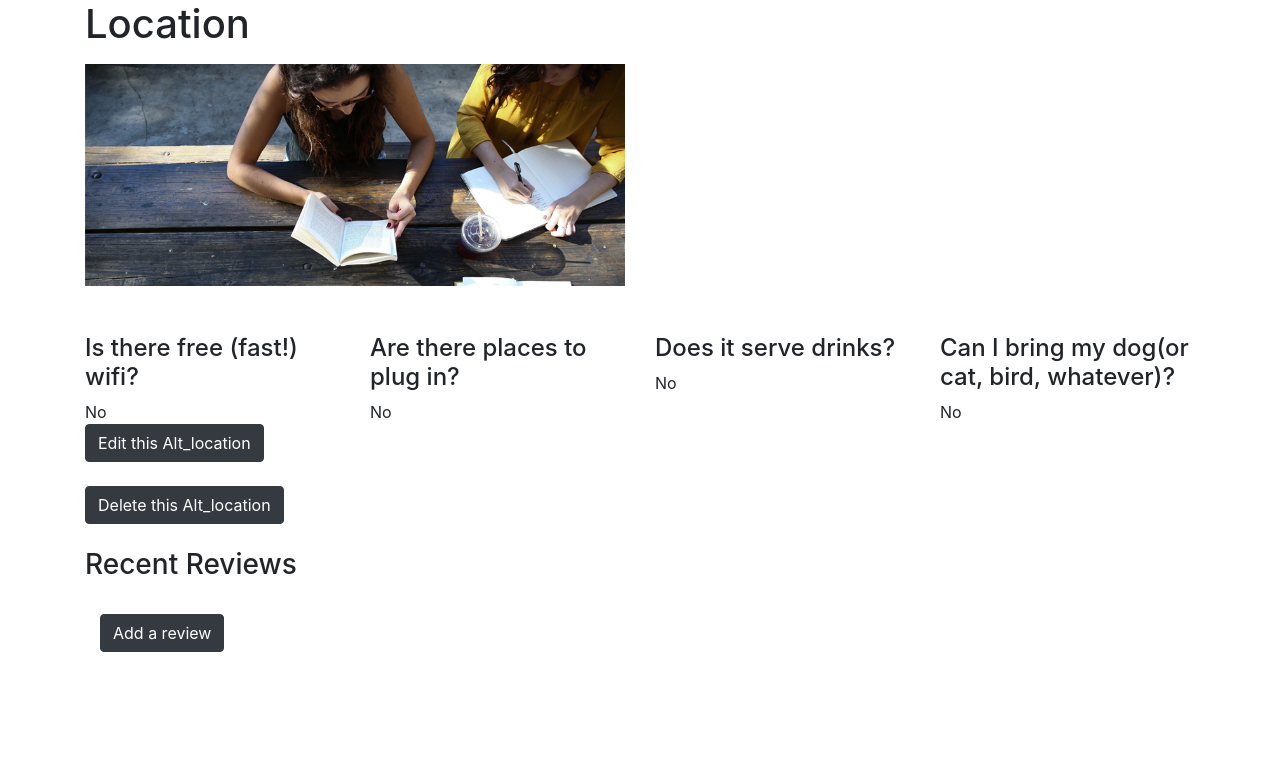
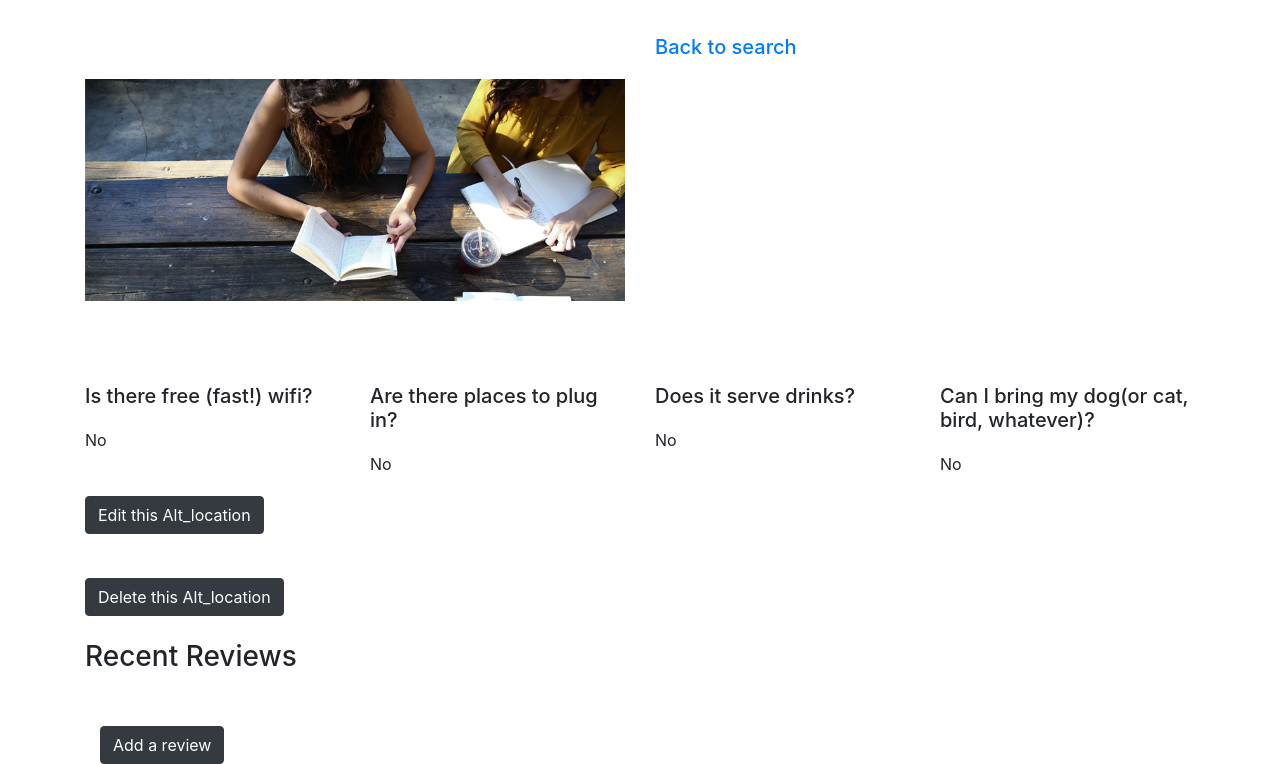
Before and after one commit to SammyDartnall10/alt_work, a Flask app: template templates/location.html in a window 1280 px wide. Shown: the part 56-820 px from the top of the page. Before the commit the page ends 708 px from the top, so only its background shows below. Run offline with Flask 2, Linux system fonts and the light colour scheme; the template is opened without the code that fills it, so the values that code supplies are empty; some libraries are stand-ins or nearby versions.

Commit message:
updating layout

```diff
--- a/static/css/styles.css
+++ b/static/css/styles.css
@@ -1,19 +1,28 @@
-#enter_username {
-  width: 45%;
-  top: calc(50% - 100px);
-  /* 100px is half the height..*/
-  position: absolute;
-  margin-left: auto;
-  margin-right: auto;
+h1 {
+  margin-top: 35px;
+  margin-bottom: 20px;
+  text-decoration: underline
+}
+
+h2{
+  margin-top: 35px;
+  margin-bottom: 20px;
 
 }
 
-/*.star-rating {
-  line-height:32px;
-  font-size:1.25em;
-}*/
+h5 {
+  margin-top: 35px;
+  margin-bottom: 20px;
+}
 
-/*.star-rating .fa-star{color: yellow;}*/
+a {
+
+  text-decoration: none !important;
+}
+
+.btn {
+  margin-top: 20px
+}
 
 .resize {
   max-width: 850px;
@@ -23,9 +32,27 @@
 }
 
 .landing-page{
-  background: url('/static/images/pencils.jpg') no-repeat center center fixed;
+  background-color: grey;
   -webkit-background-size: cover;
   -moz-background-size: cover;
   -o-background-size: cover;
   background-size: cover;
+  height: 100vh;
+  width: 100vw;
  }
+
+/*.star-rating {
+  line-height:32px;
+  font-size:1.25em;
+}*/
+
+/*.star-rating .fa-star{color: yellow;}*/
+/*#enter_username {
+  width: 45%;
+  top: calc(50% - 100px);*/
+  /* 100px is half the height..*/
+  /*position: absolute;
+  margin-left: auto;
+  margin-right: auto;
+
+}*/
--- a/templates/base.html
+++ b/templates/base.html
@@ -37,15 +37,15 @@
         </nav>
     </header>
 
-    <div class=container>
-        {% block content %} {% endblock %}
+    <div class="container">
+        {% block content %}
+        {% endblock %}
     </div>
 
     <script src="https://code.jquery.com/jquery-3.3.1.slim.min.js" integrity="sha384-q8i/X+965DzO0rT7abK41JStQIAqVgRVzpbzo5smXKp4YfRvH+8abtTE1Pi6jizo" crossorigin="anonymous"></script>
     <script src="https://cdnjs.cloudflare.com/ajax/libs/popper.js/1.14.7/umd/popper.min.js" integrity="sha384-UO2eT0CpHqdSJQ6hJty5KVphtPhzWj9WO1clHTMGa3JDZwrnQq4sF86dIHNDz0W1" crossorigin="anonymous"></script>
     <script src="https://stackpath.bootstrapcdn.com/bootstrap/4.3.1/js/bootstrap.min.js" integrity="sha384-JjSmVgyd0p3pXB1rRibZUAYoIIy6OrQ6VrjIEaFf/nJGzIxFDsf4x0xIM+B07jRM" crossorigin="anonymous"></script>
     <script type="text/javascript" src="/static/js/main.js"></script>
-    <!--<script type=text/javascript> $SCRIPT_ROOT = {{ request.script_root|tojson|safe }}; </script>-->
 
 </body>
 
--- a/templates/location.html
+++ b/templates/location.html
@@ -2,11 +2,13 @@
 
 
 
-<h1>Location</h1>
 
 <div class="row">
-    <div class="col">
-        <h2>{{location.name}}</h2>
+    <div class="col-6">
+        <h1>{{location.name}}</h1>
+    </div>
+    <div class="col-6">
+        <a href="{{url_for('view_all')}}"><h5>Back to search</h5></a>
     </div>
 </div>
 
@@ -30,7 +32,7 @@
 
 <div class="row">
     <div class="col-3">
-        <h4>Is there free (fast!) wifi?</h4>
+        <h5>Is there free (fast!) wifi?</h5>
         {% if location.wifi == "on"  %}
             <span>Yes</span>
         {% else %}
@@ -39,7 +41,7 @@
 
     </div>
     <div class="col-3">
-        <h4>Are there places to plug in?</h4>
+        <h5>Are there places to plug in?</h5>
         {% if location.plugs == "on"  %}
             <span>Yes</span>
         {% else %}
@@ -48,7 +50,7 @@
 
     </div>
     <div class="col-3">
-        <h4>Does it serve drinks?</h4>
+        <h5>Does it serve drinks?</h5>
         {% if location.drinks == "on"  %}
             <span>Yes</span>
         {% else %}
@@ -57,7 +59,7 @@
 
     </div>
     <div class="col-3">
-        <h4>Can I bring my dog(or cat, bird, whatever)?</h4>
+        <h5>Can I bring my dog(or cat, bird, whatever)?</h5>
         {% if location.pets_allowed == "on"  %}
             <span>Yes</span>
         {% else %}
--- a/templates/newlocation.html
+++ b/templates/newlocation.html
@@ -78,11 +78,13 @@
         <div class="invalid-feedback">Please select a location type</div>
     </div>
 
+    <!-- removing - not really any image capabilty in mongoDB database setup for this
     <div class="custom-file">
         <input type="file" class="custom-file-input" id="validatedCustomFile" name="photos">
         <label class="custom-file-label" for="validatedCustomFile">Upload a photo...</label>
         <div class="invalid-feedback">Hmm... not the file type we're after.. try again?</div>
     </div>
+    -->
 
     <div class="mb-3">
         <label for="validationTextarea">Please add a really descriptive description- itll help our users get a good idea of what the place is like!</label>
--- a/templates/viewall.html
+++ b/templates/viewall.html
@@ -1,6 +1,6 @@
 {% extends 'base.html'%} {% block content %}
 <div>
-  <h1>Filter on Alt_work location type and region</h1>
+  <h2>Search by location type or region...</h2>
 </div>
 
 
@@ -34,7 +34,7 @@
   </div>
 </form>
 
-<h2>Top rated locations below</h2>
+<h2>...or see our top rated locations below</h2>
 
 {% for key, value in summary.items() %}
 <div class="row">
```
Also changed, not shown: templates/addreview.html (+5 -5 lines), templates/filteredresults.html (+11 -5 lines), templates/landingpage.html (+2 -11 lines).
